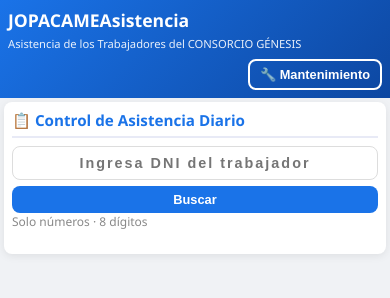
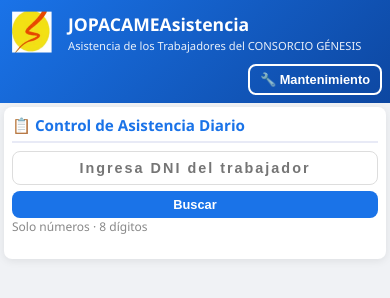
Before and after one commit to jopacame/asistencia-app, a website: page asistencia.html in a window 390 px wide. Drawn offline with Linux system fonts and the light colour scheme.

Commit message:
feat: agregar logo PNG en hero de la página web

```diff
--- a/asistencia.html
+++ b/asistencia.html
@@ -186,6 +186,7 @@
       .hero { padding: 12px; }
       .hero h1 { font-size: 1.3rem; margin-bottom: 2px; word-break: break-word; }
       .hero p { font-size: 0.8rem; }
+      .hero img[alt="Logo"] { width: 36px; height: 36px; }
       #heroInner { flex-direction: column; align-items: flex-start; width: 100%; }
       #heroInner > div:last-child { align-self: flex-end; }
       #heroInner > div:first-child { min-width: 0; width: 100%; }
@@ -208,6 +209,7 @@
       .hero { padding: 8px; }
       .hero h1 { font-size: 1.1rem; }
       .hero p { font-size: 0.7rem; }
+      .hero img[alt="Logo"] { width: 28px; height: 28px; }
       .container { padding: 4px; }
       .card { padding: 8px; margin-bottom: 8px; border-radius: 8px; }
       .card h2 { font-size: 0.95rem; }
@@ -222,6 +224,7 @@
       .hero { padding: 4px 12px; }
       .hero h1 { font-size: 0.85rem; margin-bottom: 0; display: inline; }
       .hero p { font-size: 0.65rem; margin: 0; opacity: 0.85; display: inline; }
+      .hero img[alt="Logo"] { width: 24px; height: 24px; }
       .hero p::before { content: " - "; }
       #heroInner { flex-direction: row; align-items: center; width: 100%; }
       #heroInner > div:first-child { min-width: 0; width: auto; }
@@ -267,9 +270,12 @@
 
 <div class="hero">
   <div id="heroInner" style="display:flex;justify-content:space-between;align-items:center;max-width:1100px;margin:0 auto;flex-wrap:wrap;gap:8px;">
-    <div style="text-align:left;min-width:200px;">
-      <h1 style="margin:0;">JOPACAMEAsistencia</h1>
-      <p style="margin:4px 0 0 0;">Asistencia de los Trabajadores del CONSORCIO GÉNESIS</p>
+    <div style="display:flex;align-items:center;gap:12px;text-align:left;min-width:200px;">
+      <img src="/launchericon-192x192.png" alt="Logo" style="width:48px;height:48px;border-radius:10px;flex-shrink:0;">
+      <div>
+        <h1 style="margin:0;">JOPACAMEAsistencia</h1>
+        <p style="margin:2px 0 0 0;">Asistencia de los Trabajadores del CONSORCIO GÉNESIS</p>
+      </div>
     </div>
     <div style="display:flex;gap:8px;flex-shrink:0;">
       <button class="btn btn-outline" onclick="loginAdmin()" id="mainMantenimiento" style="border-color:#fff;color:#fff;">🔧 Mantenimiento</button>
```
